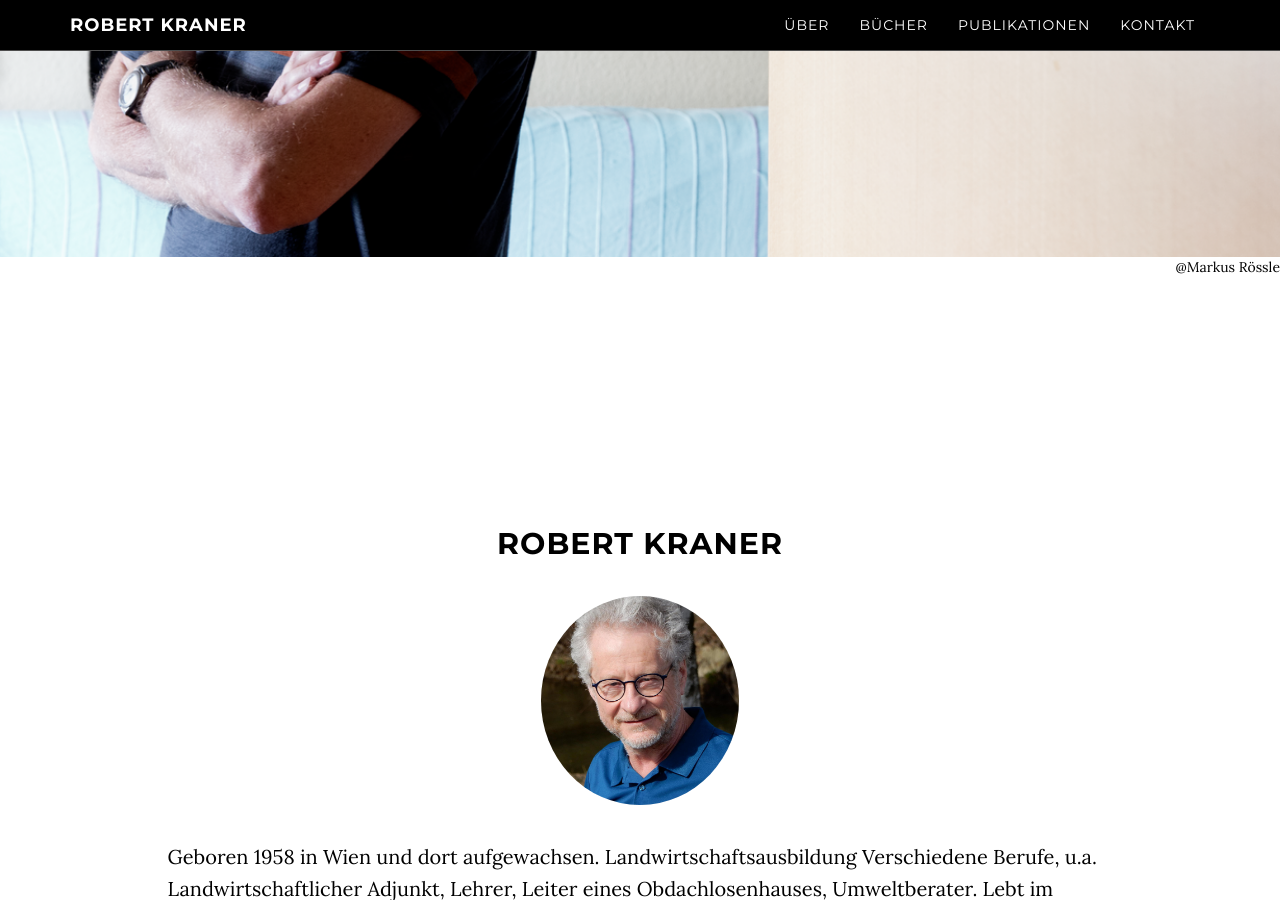
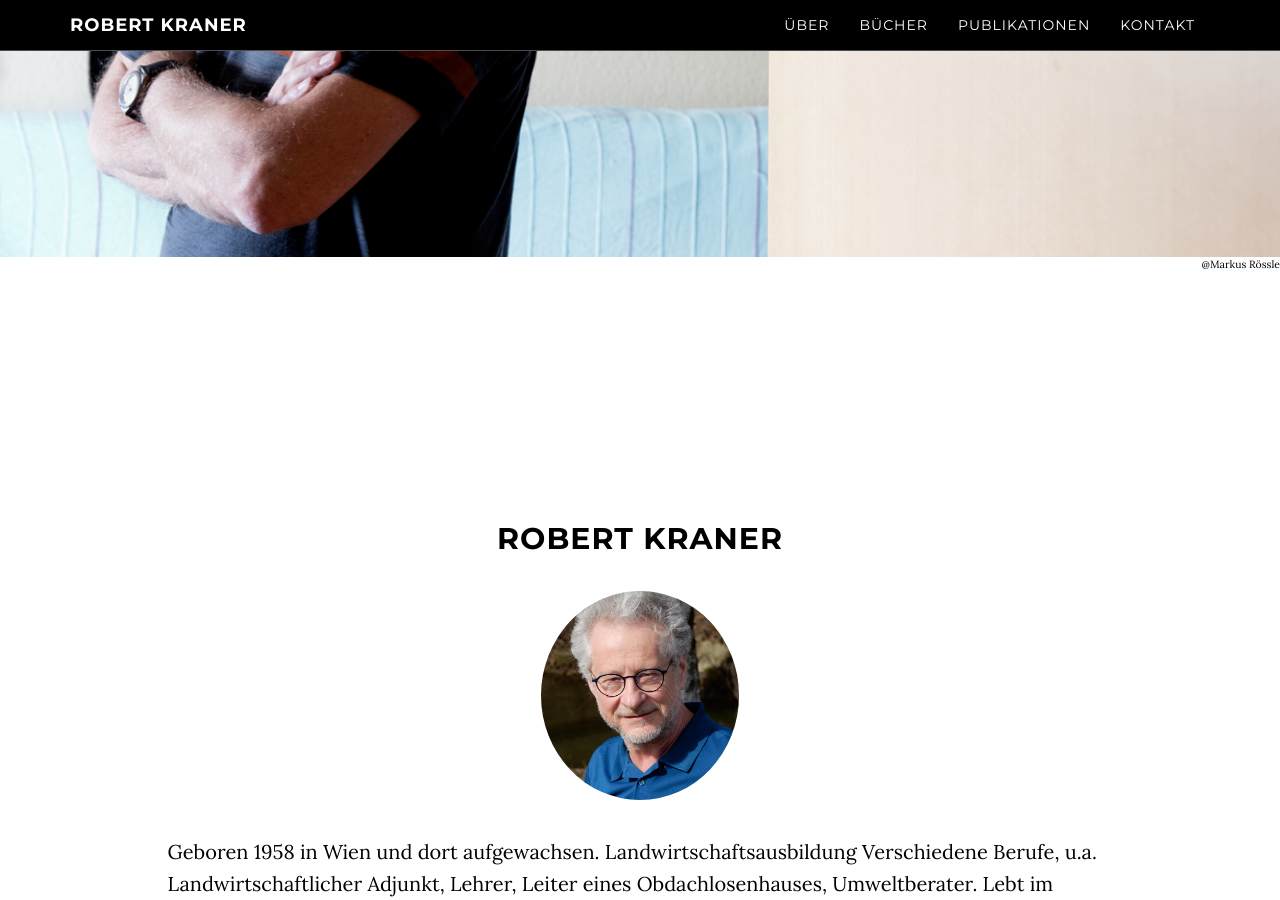
Before and after one commit to robertkraner/robertkraner.at, a Jekyll site: the page built from index.html, in a window 1280 px wide and 900 px high, scrolled down 643 px. Built offline with Jekyll 4.4.1, drawn with Linux system fonts in a browser that asks for light colours; nearby versions of some CDN libraries; comment, search, counter and statistics services are not loaded.

Commit message:
style copyright

```diff
--- a/_includes/header.html
+++ b/_includes/header.html
@@ -23,5 +23,5 @@
 
 <!-- Intro End -->
 <div id="copyright">
-<span>@Markus Rössle</span>
+	<a href="https://www.markusroessle.com">@Markus Rössle</a>
 </div>
--- a/css/grayscale.scss
+++ b/css/grayscale.scss
@@ -9,6 +9,10 @@
 #copyright {
 	display: flex;
 	justify-content: flex-end;
+	a {
+		font-size: 0.75em;
+		color: black;
+	}
 }
 
 .publikationen {
```
